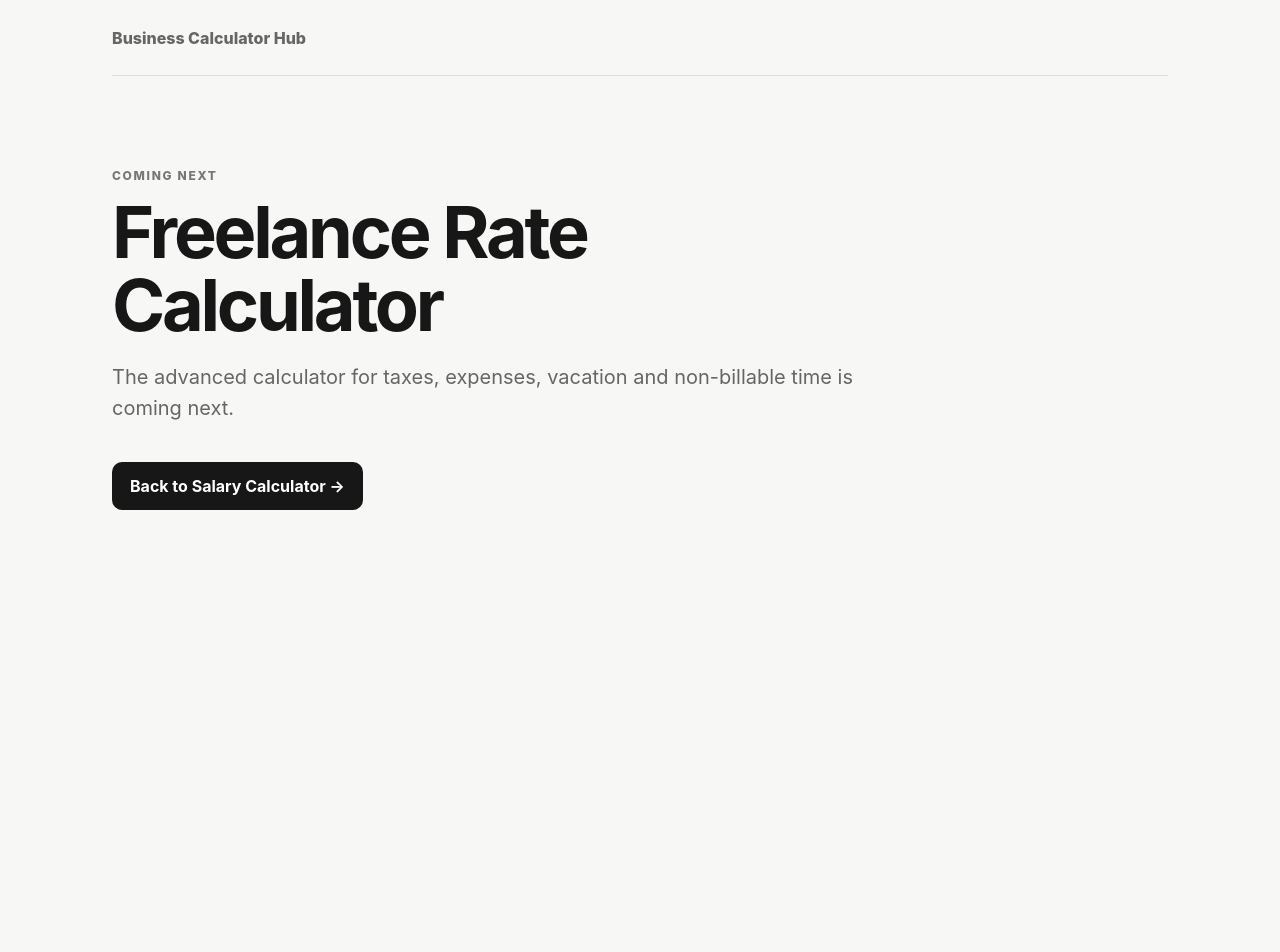
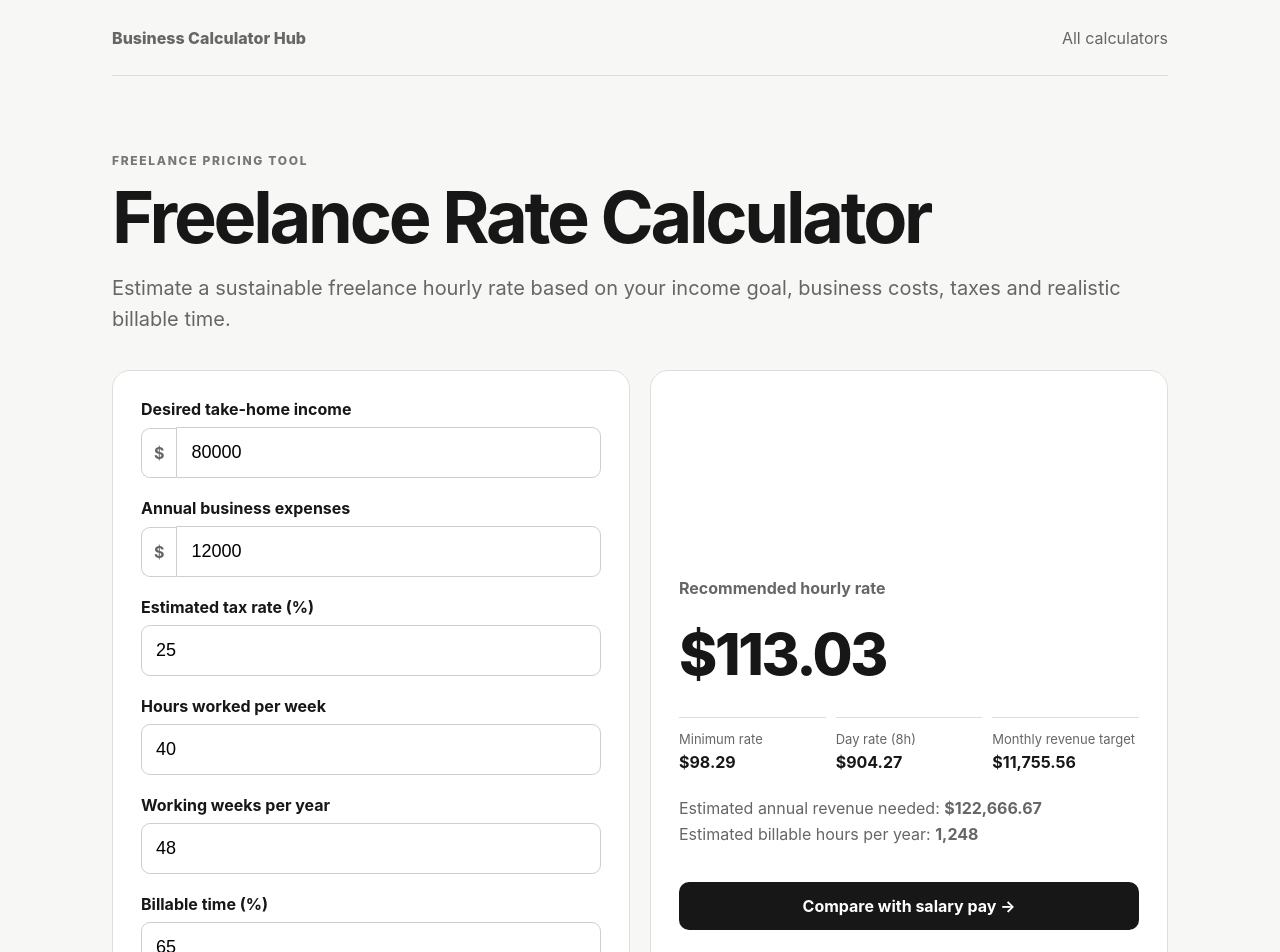
Before and after one commit to luizferdazzi-commits/business-calculator-hub, a Next.js app: page /freelance-rate-calculator in a window 1280 px wide. Shown: the top 952 px of the page. Before the commit the page ends 800 px from the top, so only its background shows below. Built offline with nearby package versions, Linux system fonts and the light colour scheme.

Commit message:
Build functional Freelance Rate Calculator

```diff
--- a/app/freelance-rate-calculator/page.tsx
+++ b/app/freelance-rate-calculator/page.tsx
@@ -1,2 +1,78 @@
+'use client';
+
 import Link from 'next/link';
-export default function FreelanceRate(){return <main className="shell"><header className="header"><Link className="brand" href="/">Business Calculator Hub</Link></header><section className="hero"><p className="eyebrow">COMING NEXT</p><h1>Freelance Rate Calculator</h1><p className="lead">The advanced calculator for taxes, expenses, vacation and non-billable time is coming next.</p><Link className="primary" href="/salary-to-hourly-calculator">Back to Salary Calculator →</Link></section></main>}
+import { useMemo, useState } from 'react';
+
+export default function FreelanceRateCalculator(){
+  const [income,setIncome]=useState('80000');
+  const [expenses,setExpenses]=useState('12000');
+  const [taxRate,setTaxRate]=useState('25');
+  const [hours,setHours]=useState('40');
+  const [weeks,setWeeks]=useState('48');
+  const [billable,setBillable]=useState('65');
+  const [buffer,setBuffer]=useState('15');
+
+  const result=useMemo(()=>{
+    const desired=Math.max(0,Number(income)||0);
+    const businessExpenses=Math.max(0,Number(expenses)||0);
+    const taxes=Math.min(90,Math.max(0,Number(taxRate)||0))/100;
+    const hoursPerWeek=Math.max(1,Number(hours)||40);
+    const workingWeeks=Math.max(1,Number(weeks)||48);
+    const billablePct=Math.min(100,Math.max(1,Number(billable)||65))/100;
+    const bufferPct=Math.min(100,Math.max(0,Number(buffer)||0))/100;
+    const preTaxRevenue=(desired+businessExpenses)/(1-taxes || 1);
+    const annualBillableHours=hoursPerWeek*workingWeeks*billablePct;
+    const minimum=preTaxRevenue/annualBillableHours;
+    const recommended=minimum*(1+bufferPct);
+    return {
+      minimum,
+      recommended,
+      day:recommended*8,
+      month:recommended*annualBillableHours/12,
+      target:preTaxRevenue,
+      billableHours:annualBillableHours
+    };
+  },[income,expenses,taxRate,hours,weeks,billable,buffer]);
+
+  const money=(n:number)=>n.toLocaleString('en-US',{style:'currency',currency:'USD',maximumFractionDigits:2});
+  const number=(n:number)=>n.toLocaleString('en-US',{maximumFractionDigits:0});
+
+  return <main className="shell">
+    <header className="header"><Link className="brand" href="/">Business Calculator Hub</Link><Link href="/">All calculators</Link></header>
+    <section className="calculator">
+      <p className="eyebrow">FREELANCE PRICING TOOL</p>
+      <h1>Freelance Rate Calculator</h1>
+      <p className="lead">Estimate a sustainable freelance hourly rate based on your income goal, business costs, taxes and realistic billable time.</p>
+      <div className="grid">
+        <div className="panel">
+          <label>Desired take-home income<div className="inputWrap"><span>$</span><input inputMode="decimal" value={income} onChange={e=>setIncome(e.target.value)}/></div></label>
+          <label>Annual business expenses<div className="inputWrap"><span>$</span><input inputMode="decimal" value={expenses} onChange={e=>setExpenses(e.target.value)}/></div></label>
+          <label>Estimated tax rate (%)<input inputMode="decimal" value={taxRate} onChange={e=>setTaxRate(e.target.value)}/></label>
+          <label>Hours worked per week<input inputMode="decimal" value={hours} onChange={e=>setHours(e.target.value)}/></label>
+          <label>Working weeks per year<input inputMode="decimal" value={weeks} onChange={e=>setWeeks(e.target.value)}/></label>
+          <label>Billable time (%)<input inputMode="decimal" value={billable} onChange={e=>setBillable(e.target.value)}/></label>
+          <label>Safety / profit buffer (%)<input inputMode="decimal" value={buffer} onChange={e=>setBuffer(e.target.value)}/></label>
+        </div>
+        <div className="result">
+          <p className="resultLabel">Recommended hourly rate</p>
+          <div className="big">{money(result.recommended)}</div>
+          <div className="resultGrid">
+            <div><span>Minimum rate</span><strong>{money(result.minimum)}</strong></div>
+            <div><span>Day rate (8h)</span><strong>{money(result.day)}</strong></div>
+            <div><span>Monthly revenue target</span><strong>{money(result.month)}</strong></div>
+          </div>
+          <p style={{marginTop:24,color:'#666',lineHeight:1.6}}>Estimated annual revenue needed: <strong>{money(result.target)}</strong><br/>Estimated billable hours per year: <strong>{number(result.billableHours)}</strong></p>
+          <Link className="primary full" href="/salary-to-hourly-calculator">Compare with salary pay →</Link>
+        </div>
+      </div>
+    </section>
+    <section className="content">
+      <h2>How this freelance rate is calculated</h2>
+      <p>The calculator starts with your desired take-home income, adds annual business expenses, adjusts for estimated taxes and divides the required revenue by your realistic billable hours. A buffer is then added to create a more sustainable recommended rate.</p>
+      <h2>Why billable time matters</h2>
+      <p>Freelancers rarely bill every working hour. Sales, administration, meetings, proposals, accounting and downtime all reduce billable capacity. Using a realistic billable percentage helps avoid underpricing.</p>
+      <h2>Use the minimum rate carefully</h2>
+      <p>The minimum rate is a baseline, not a promise of profitability. Your market, skill level, demand, software costs, payment fees and risk should also influence your final price.</p>
+    </section>
+  </main>;
+}
```
